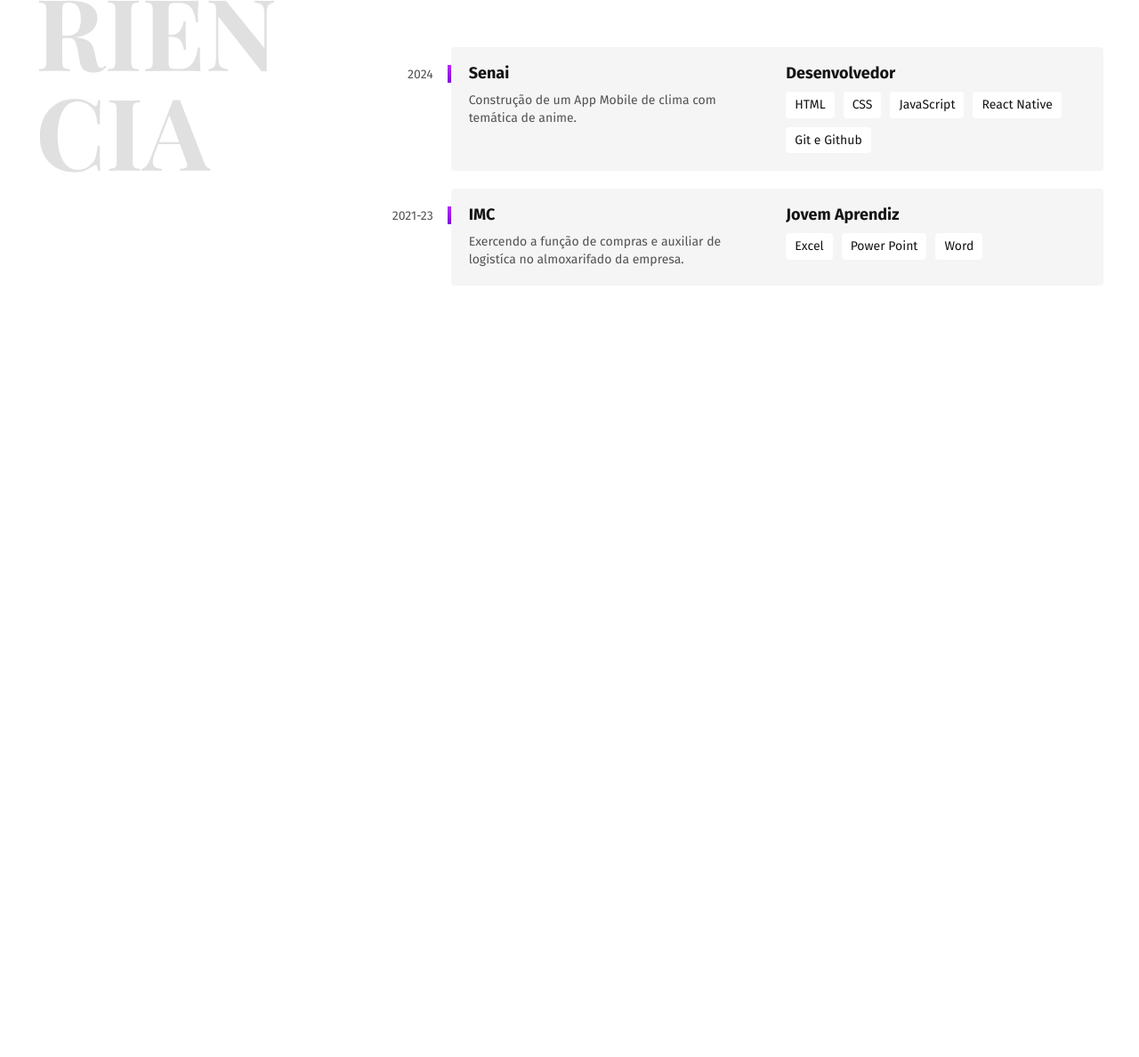
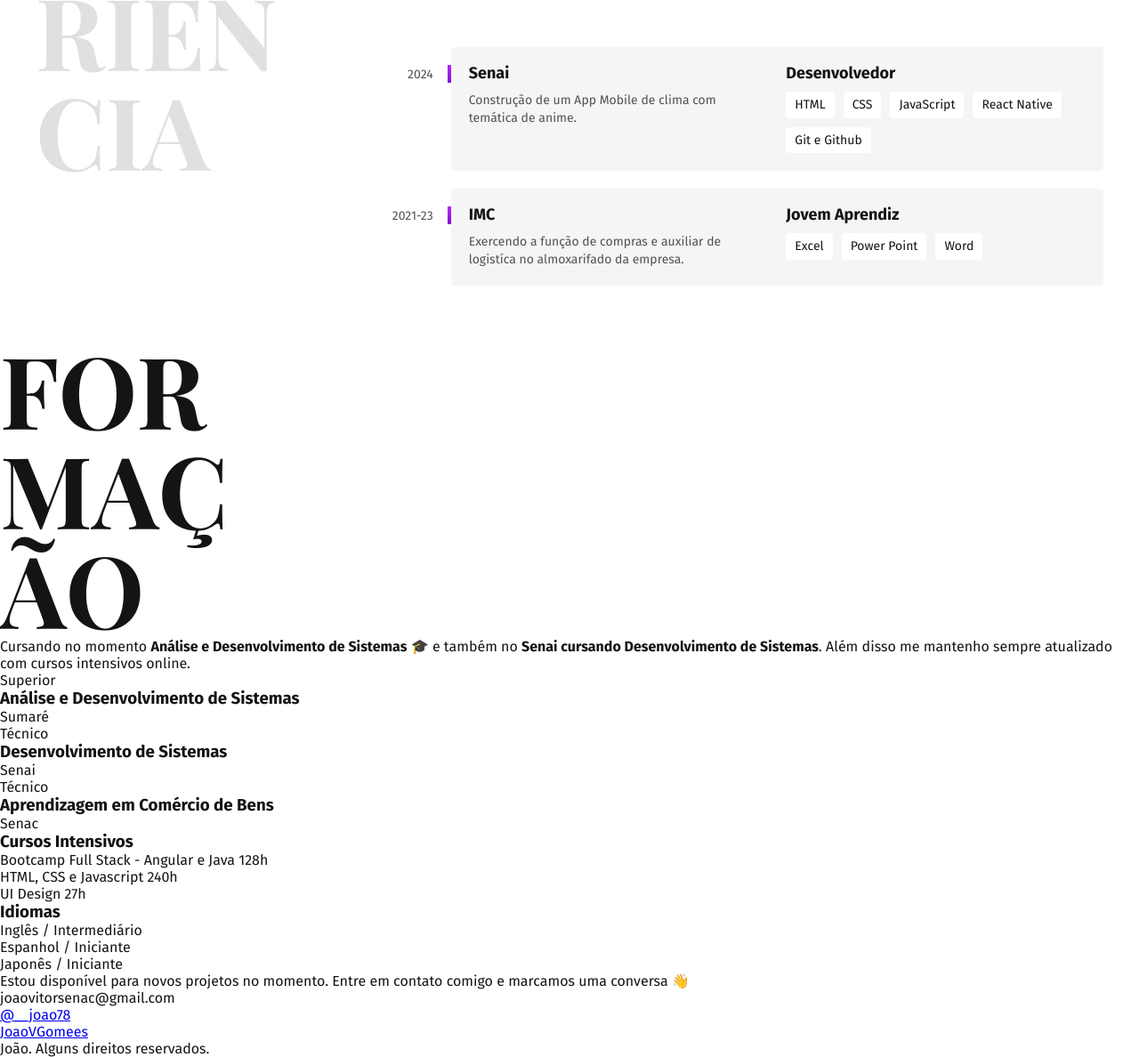
Before and after one commit to JoaoVGomees/portfolio-origamid, a plain HTML site: page index.html in a window 1280 px wide. Shown: the part 912-2100 px from the top of the page at 89% size. Before the commit the page ends 1293 px from the top, so only its background shows below. Drawn offline with nearby package versions, Linux system fonts and the light colour scheme; a web font is replaced by a local one.

Commit message:
feat: fish index.html

```diff
--- a/index.html
+++ b/index.html
@@ -74,5 +74,70 @@
 
       </div>
     </section>
+
+    <section class="formacao" id="formacao" aria-label="Formação">
+      <div class="formacao-container">
+        <h2 class="subtitulo">Formação</h2>
+
+        <div>
+          <div>
+            <p class="formacao-texto">
+              Cursando no momento <strong>Análise e Desenvolvimento de Sistemas</strong> 🎓 e também no <strong>Senai cursando Desenvolvimento de Sistemas</strong>. Além disso me mantenho sempre atualizado com cursos intensivos online.
+            </p>
+          </div>
+          <ul class="faculdade-lista">
+            <li class="faculdade">
+              <span class="faculdade-tipo">Superior</span>
+              <h3 class="faculdade-curso">Análise e Desenvolvimento de Sistemas</h3>
+              <span class="faculdade-instituicao">Sumaré</span>
+            </li>
+            <li class="faculdade">
+              <span class="faculdade-tipo">Técnico</span>
+              <h3 class="faculdade-curso">Desenvolvimento de Sistemas</h3>
+              <span class="faculdade-instituicao">Senai</span>
+            </li>
+            <li class="faculdade">
+              <span class="faculdade-tipo">Técnico</span>
+              <h3 class="faculdade-curso">Aprendizagem  em Comércio de Bens</h3>
+              <span class="faculdade-instituicao">Senac</span>
+            </li>
+          </ul>
+          <div class="formacao-extra">
+            <div class="cursos">
+              <h3>Cursos Intensivos</h3>
+              <ul>
+                <li>Bootcamp Full Stack - Angular e Java <span>128h</span></li>
+                <li>HTML, CSS e Javascript <span>240h</span></li>
+                <li>UI Design <span>27h</span></li>
+              </ul>
+            </div>
+            <div class="idiomas">
+              <h3>Idiomas</h3>
+              <ul>
+                <li>Inglês <span>/ Intermediário</span></li>
+                <li>Espanhol <span>/ Iniciante</span></li>
+                <li>Japonês <span>/ Iniciante</span></li>
+              </ul>
+            </div>
+          </div>
+                </div>
+        </div>
+    </section>
+
+    <footer class="footer" id="contato">
+      <div class="footer-container">
+        <p class="footer-texto">
+          Estou disponível para novos projetos no momento. Entre em contato comigo e marcamos uma conversa 👋
+        </p>
+
+        <ul class="footer-contato">
+          <li>joaovitorsenac@gmail.com</li>
+          <li><a href="https://www.instagram.com/__joao78" target="_blank">@__joao78</a></li>
+          <li><a href="https://github.com/JoaoVGomees" target="_blank">JoaoVGomees</a></li>
+        </ul>
+        <p class="footer-copy">João. Alguns direitos reservados.</p>
+      </div>
+    </footer>
+
   </body>
 </html>
```
